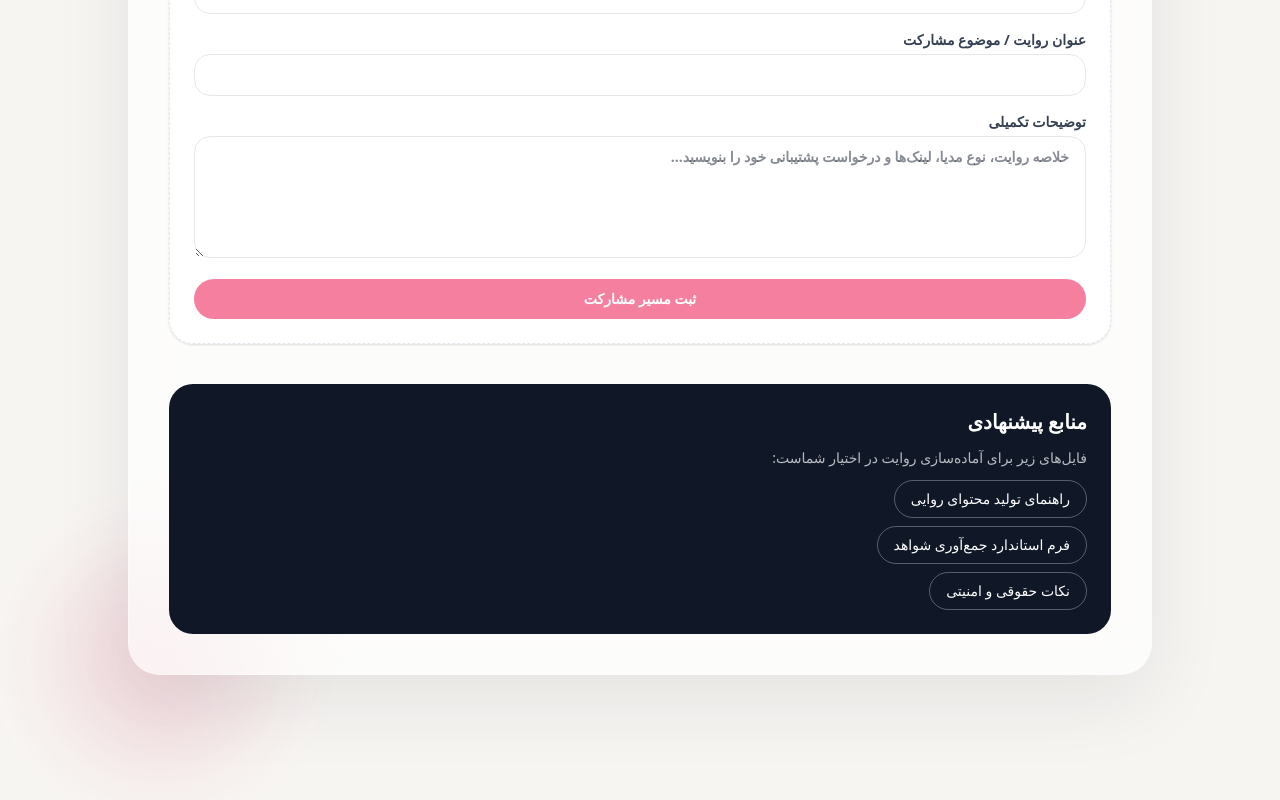
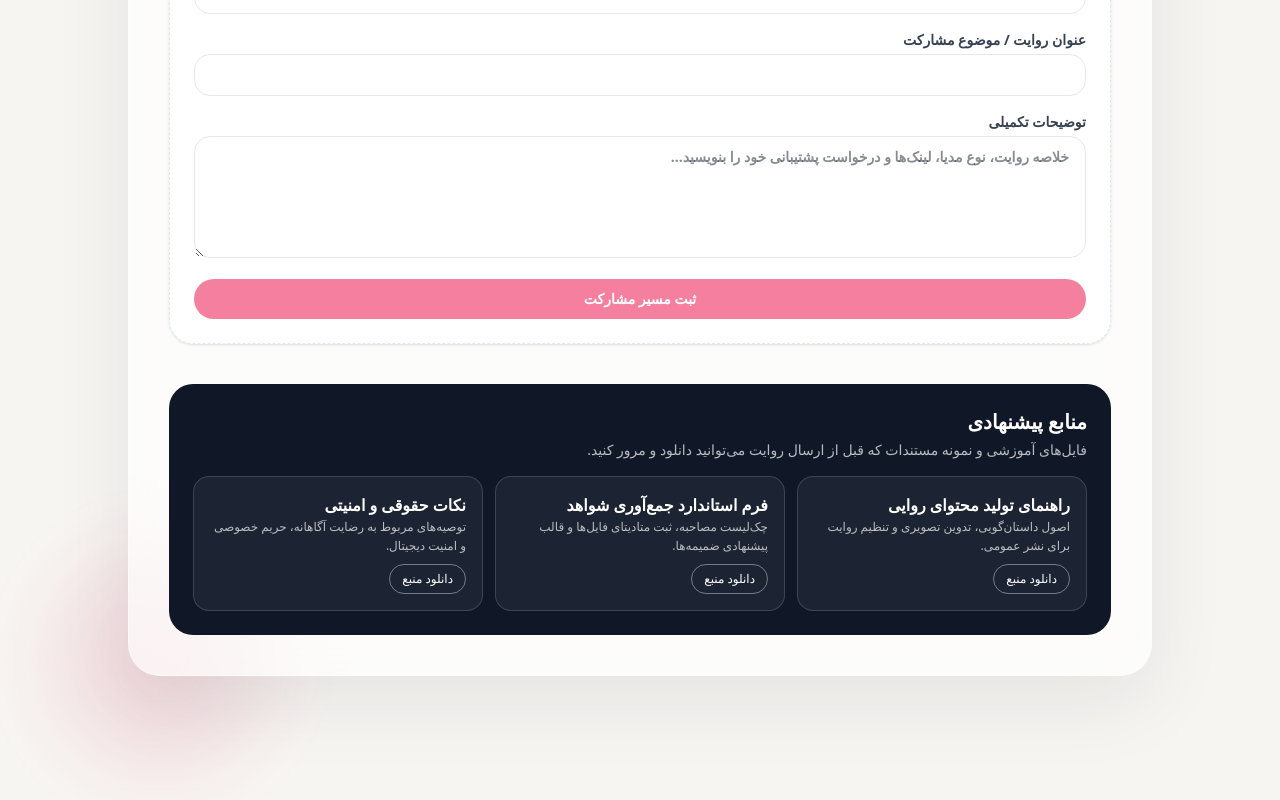
Before and after one commit to SeyedTahaKhademi/revayat, a Next.js app: page /community-path in a window 1280 px wide. Shown: the part 987-1787 px from the top of the page. Built offline with nearby package versions, Linux system fonts and the light colour scheme; no server answers; a small style sheet from the web is missing.

Commit message:
content: expand community path resource descriptions

```diff
--- a/app/community-path/page.tsx
+++ b/app/community-path/page.tsx
@@ -24,9 +24,21 @@ const steps = [
 ];
 
 const resources = [
-  { title: 'راهنمای تولید محتوای روایی', href: '/documents/narrative-guide.pdf' },
-  { title: 'فرم استاندارد جمع‌آوری شواهد', href: '/documents/evidence-template.docx' },
-  { title: 'نکات حقوقی و امنیتی', href: '/documents/legal-safety.pdf' },
+  {
+    title: 'راهنمای تولید محتوای روایی',
+    description: 'اصول داستان‌گویی، تدوین تصویری و تنظیم روایت برای نشر عمومی.',
+    href: '/documents/narrative-guide.pdf',
+  },
+  {
+    title: 'فرم استاندارد جمع‌آوری شواهد',
+    description: 'چک‌لیست مصاحبه، ثبت متادیتای فایل‌ها و قالب پیشنهادی ضمیمه‌ها.',
+    href: '/documents/evidence-template.docx',
+  },
+  {
+    title: 'نکات حقوقی و امنیتی',
+    description: 'توصیه‌های مربوط به رضایت آگاهانه، حریم خصوصی و امنیت دیجیتال.',
+    href: '/documents/legal-safety.pdf',
+  },
 ];
 
 export default function CommunityPathPage() {
@@ -140,21 +152,29 @@ export default function CommunityPathPage() {
           )}
         </section>
 
-        <section className="rounded-3xl bg-gray-900 text-white p-6 space-y-3">
-          <h2 className="text-xl font-black">منابع پیشنهادی</h2>
-          <p className="text-sm text-white/70">فایل‌های زیر برای آماده‌سازی روایت در اختیار شماست:</p>
-          <ul className="space-y-2">
+        <section className="rounded-3xl bg-gray-900 text-white p-6 space-y-4">
+          <div className="space-y-1">
+            <h2 className="text-xl font-black">منابع پیشنهادی</h2>
+            <p className="text-sm text-white/70">
+              فایل‌های آموزشی و نمونه مستندات که قبل از ارسال روایت می‌توانید دانلود و مرور کنید.
+            </p>
+          </div>
+          <div className="grid gap-3 md:grid-cols-3">
             {resources.map((item) => (
-              <li key={item.title}>
+              <div key={item.title} className="rounded-2xl border border-white/15 bg-white/5 p-4 space-y-2">
+                <div>
+                  <h3 className="font-semibold text-white">{item.title}</h3>
+                  <p className="text-xs text-white/70 leading-relaxed">{item.description}</p>
+                </div>
                 <Link
                   href={item.href}
-                  className="inline-flex items-center gap-2 rounded-full border border-white/30 px-4 py-2 text-sm text-white hover:bg-white/10"
+                  className="inline-flex items-center justify-center gap-2 rounded-full border border-white/40 px-3 py-1.5 text-xs text-white hover:bg-white/10"
                 >
-                  {item.title}
+                  دانلود منبع
                 </Link>
-              </li>
+              </div>
             ))}
-          </ul>
+          </div>
         </section>
       </div>
     </Layout>
```
